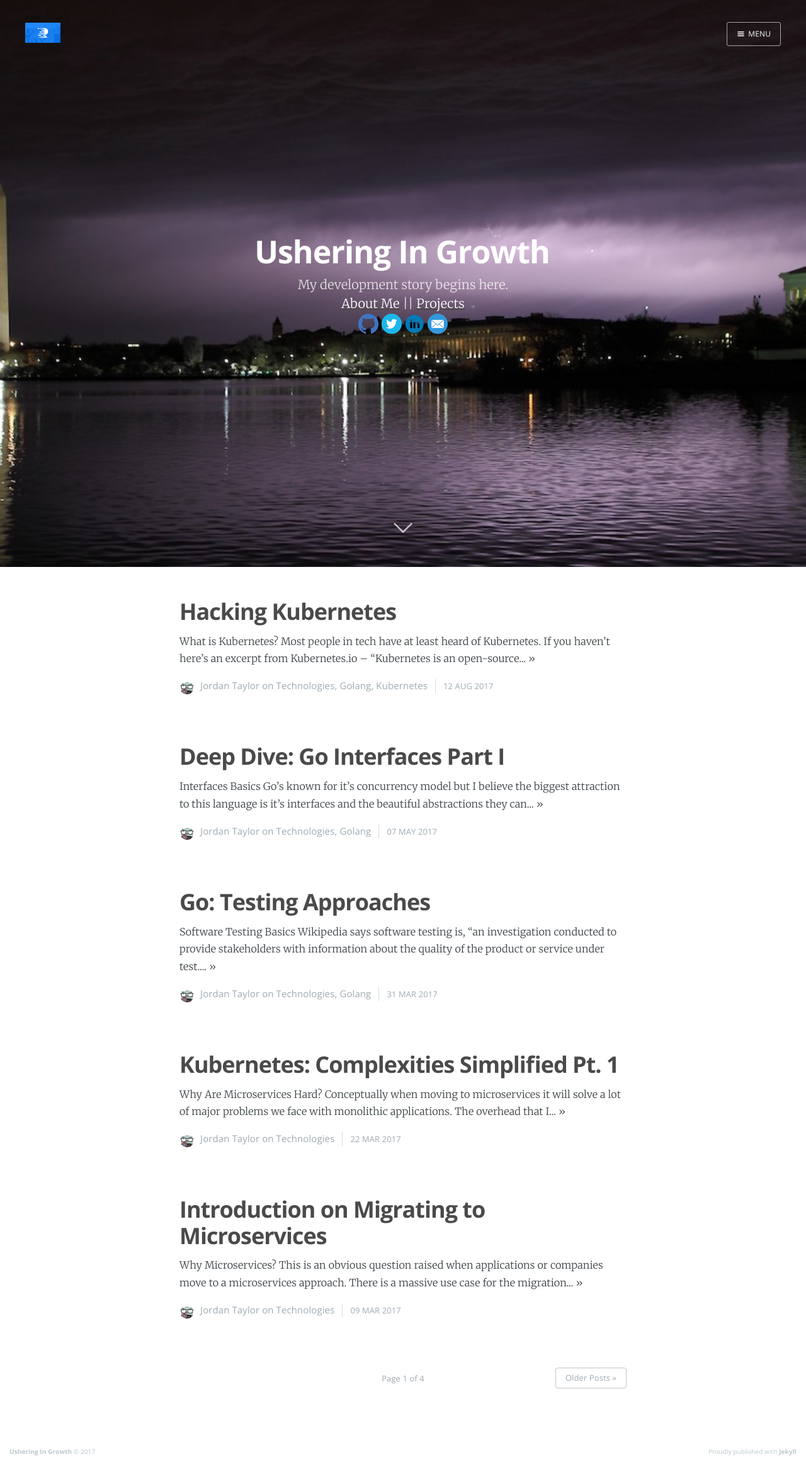
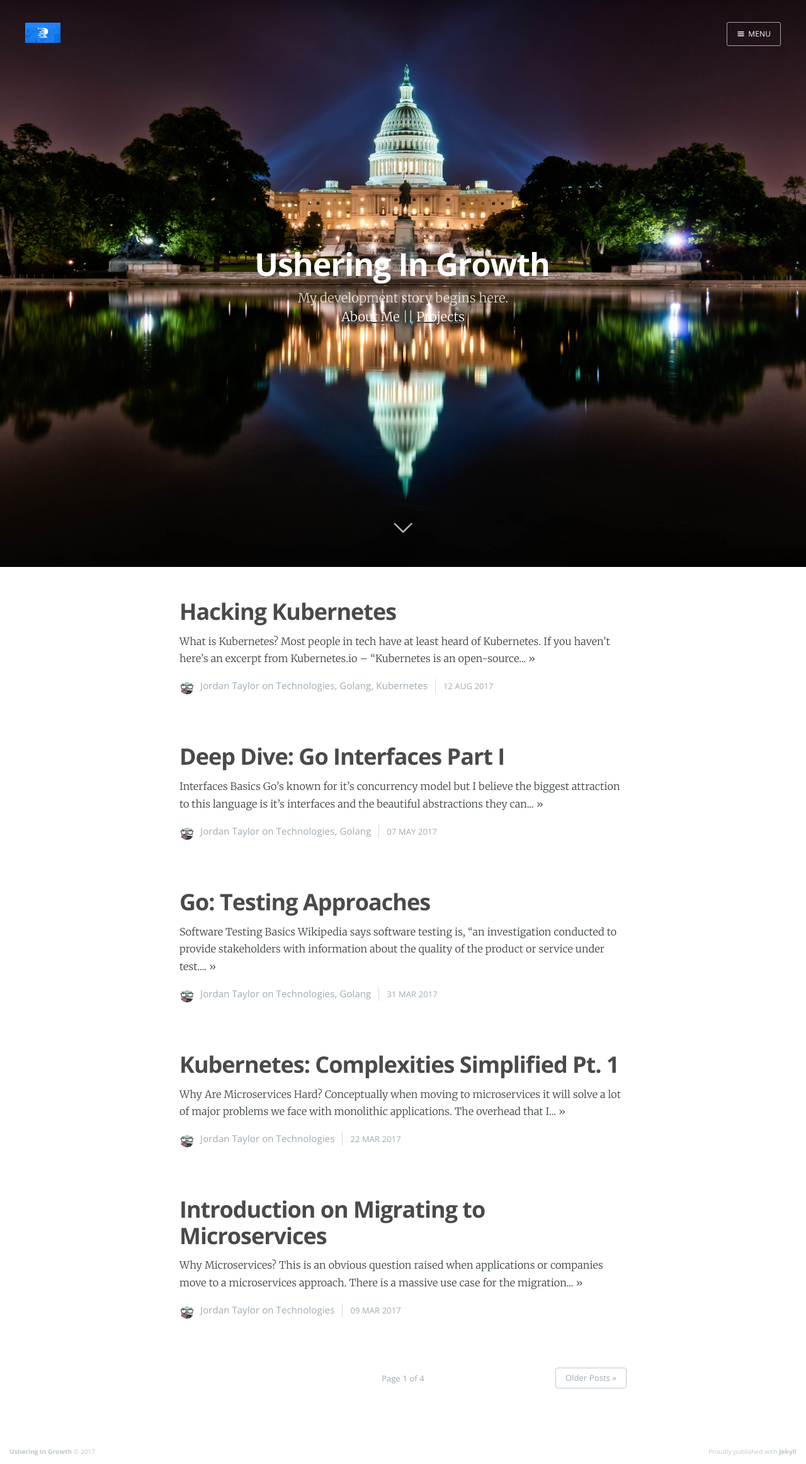
Before and after one commit to captjt/site, a Jekyll site: the page built from index.html, in a window 1280 px wide. Shown: the whole page at 63% size. Built offline with Jekyll 4.4.1, drawn with Linux system fonts in a browser that asks for light colours; nearby versions of some CDN libraries; the list of posts is cut into pages by our own code.

Commit message:
new homepage background image and removal of the social icon links

```diff
--- a/index.html
+++ b/index.html
@@ -1,7 +1,7 @@
 ---
 layout: default
 title: Ushering In Growth
-cover: 'assets/images/dc-skyline.jpg'
+cover: 'assets/images/capital.jpg'
 class: 'home-template'
 navigation: True
 logo: 'assets/images/logo.png'
@@ -24,7 +24,6 @@ current: home
             <h1 class="page-title">{{ site.name }}</h1>
             <h2 class="page-description">{{ site.description }}</h2>
             <h2 class="page-description" role="presentation"><a href="{{ site.baseurl }}about"><span class="description-links" style="color: #fff !important;">About Me</span></a> ||  <a href="{{ site.baseurl }}projects"><span class="description-links" style="color: #fff !important;">Projects</span></a></h2>
-            <a href="https://github.com/jtaylor32"><img alt="GitHub" src="./assets/images/github.png"></a>  <a href="https://twitter.com/jt_0021"><img alt="Twitter" src="./assets/images/twitter.png"></a>  <a href="https://www.linkedin.com/in/jtaylor32/"><img alt="LinkedIn" src="./assets/images/linkedin.png"></a>  <a href="mailto:jtaylor007.jt@gmail.com"><img alt="Email" src="./assets/images/email.png"></a>
         </div>
     </div>
     <a class="scroll-down icon-arrow-left" href="#content" data-offset="-45"><span class="hidden">Scroll Down</span></a>
```
Also changed, not shown: assets/images/capital.jpg (added).
